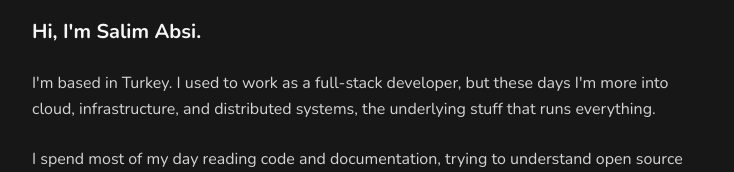
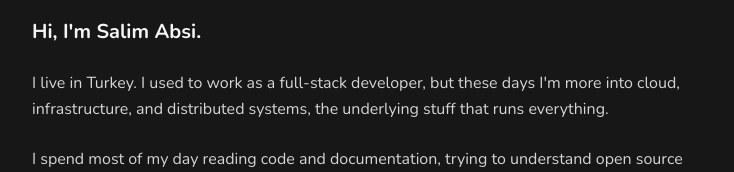
Before and after one commit to salimabsi/salimabsi.me, a Next.js app: page / in a window 1280 px wide. Shown: the part 174-346 px from the top of the page, without its empty margins (272-1006 px from the left). Built offline with nearby package versions, Linux system fonts and the light colour scheme.

Commit message:
refactor: update personal description

```diff
--- a/src/app/page.tsx
+++ b/src/app/page.tsx
@@ -7,7 +7,7 @@ export default function Home() {
 
       <div className="mt-6 space-y-6 leading-relaxed text-neutral-700 dark:text-neutral-300">
         <p>
-          I'm based in Turkey. I used to work as a full-stack developer, but these days I'm more
+          I live in Turkey. I used to work as a full-stack developer, but these days I'm more
           into cloud, infrastructure, and distributed systems, the underlying stuff that runs everything.
         </p>
 
```
